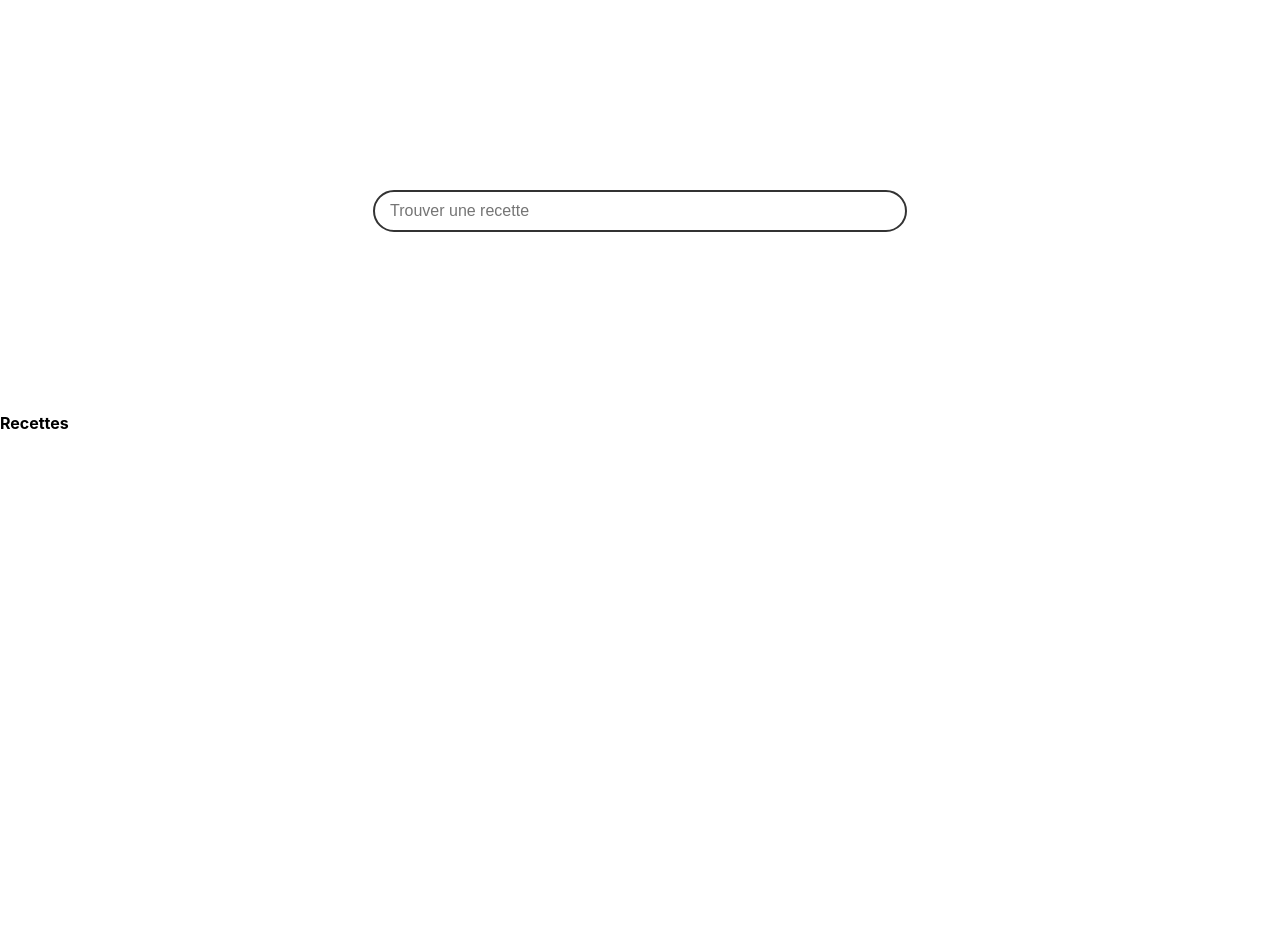
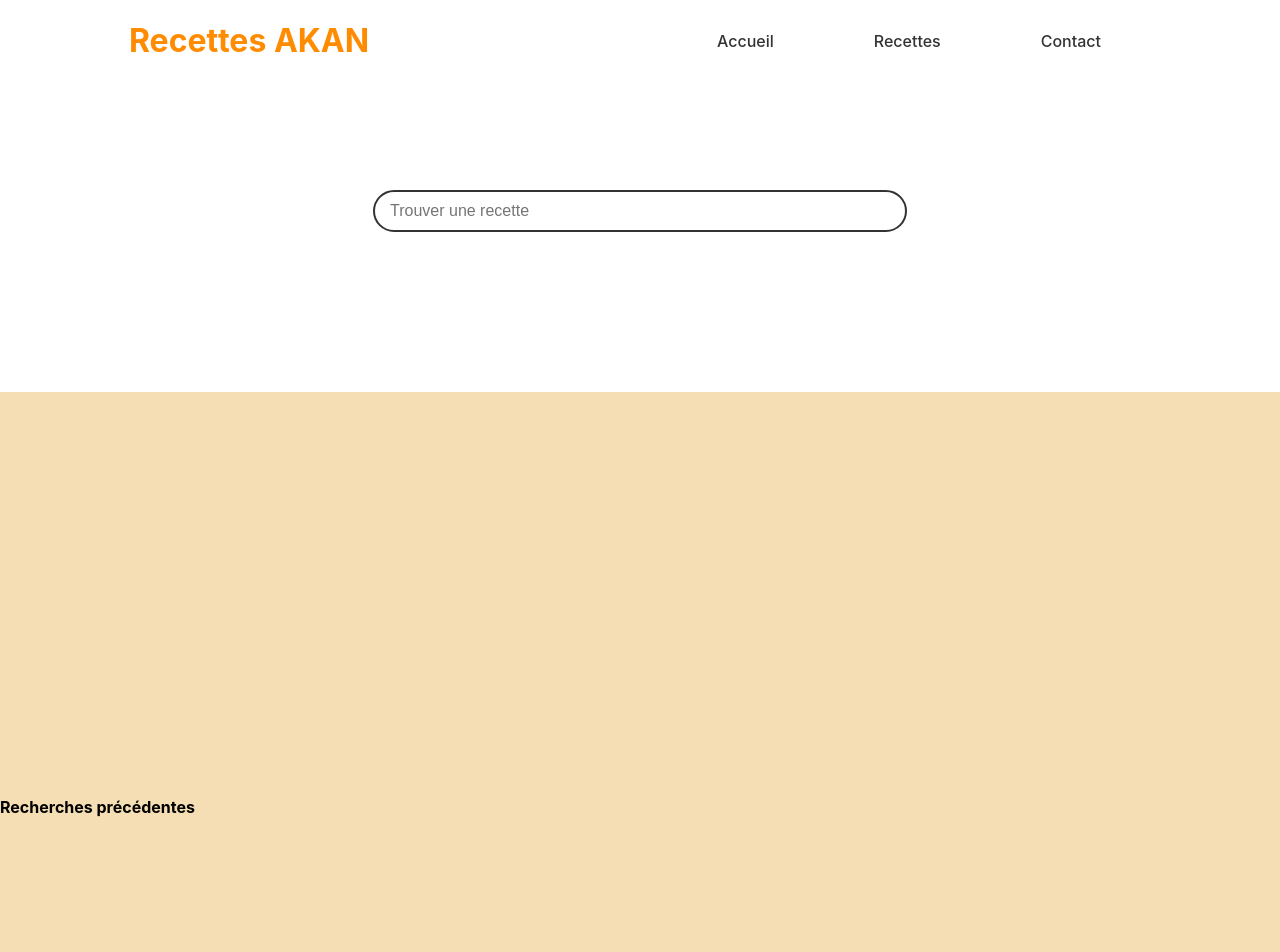
Before and after one commit to Offado/recipe-website, a React (Create React App) app: page /Recipes/Recipe in a window 1280 px wide. Shown: the top 952 px of the page. Before the commit the page ends 800 px from the top, so only its background shows below. Built offline with nearby package versions, Linux system fonts and the light colour scheme.

Commit message:
recipe-website

```diff
--- a/src/App.css
+++ b/src/App.css
@@ -1,38 +1,3 @@
 .App {
   background: white;
 }
-
-.App-logo {
-  height: 40vmin;
-  pointer-events: none;
-}
-
-@media (prefers-reduced-motion: no-preference) {
-  .App-logo {
-    animation: App-logo-spin infinite 20s linear;
-  }
-}
-
-.App-header {
-  background-color: #282c34;
-  min-height: 100vh;
-  display: flex;
-  flex-direction: column;
-  align-items: center;
-  justify-content: center;
-  font-size: calc(10px + 2vmin);
-  color: white;
-}
-
-.App-link {
-  color: #61dafb;
-}
-
-@keyframes App-logo-spin {
-  from {
-    transform: rotate(0deg);
-  }
-  to {
-    transform: rotate(360deg);
-  }
-}
--- a/src/Components/Contact/ContactUs.jsx
+++ b/src/Components/Contact/ContactUs.jsx
@@ -1,9 +1,21 @@
 import React from "react";
 import "./contact.css";
+import Header from "../Header/Header";
+import FooterPage from "../Footer/Footer";
 
 const Contact = () => {
   return (
-    <div>Contact</div>
+    <div>
+      <div className="contact-head">
+        <Header />
+      </div>
+      <section id="contact" className="section-contact">
+        Contact
+      </section>
+      <div className="contact-footer">
+        <FooterPage />
+      </div>
+    </div>
   );
 };
 
--- a/src/Components/Recipes/Recipe.jsx
+++ b/src/Components/Recipes/Recipe.jsx
@@ -1,13 +1,24 @@
 import React from "react";
 import "./recipe.css";
 import Search from "../Search/Search";
-
+import Header from "../Header/Header";
+import FooterPage from "../Footer/Footer";
 
 const Recipe = () => {
   return (
     <div>
-      <Search />
-      <h4>Recettes</h4>
+      <div className="recipe-header">
+        <Header />
+      </div>
+      <div className="recipe-search">
+        <Search />
+        <section id="recipe" className="section-recipe">
+          <h4>Recherches précédentes</h4>
+        </section>
+      </div>
+      <div className="recipe-footer">
+        <FooterPage />
+      </div>
     </div>
   );
 };
--- a/src/Components/Recipes/recipe.css
+++ b/src/Components/Recipes/recipe.css
@@ -0,0 +1,6 @@
+#recipe {
+    background: wheat;
+    padding-top: 24rem;
+    padding-bottom: 24rem;
+    margin-bottom: 1em;
+}
--- a/src/Components/Sections/Section.jsx
+++ b/src/Components/Sections/Section.jsx
@@ -2,6 +2,7 @@ import React from "react";
 import "./section.css";
 import { TypeAnimation } from "react-type-animation";
 import Image from "../CustomImage/Image";
+import { useNavigate } from "react-router";
 
 
 const Section = () => {
@@ -17,6 +18,12 @@ const Section = () => {
     "../assets/img8.jpg",
     "../assets/img9.jpg",
   ];
+
+  const navigateSection = useNavigate();
+
+  const handleClick = () => {
+    navigateSection("/Recipes/Recipe")
+  }
 
   return (
     <section id="section" className="hero">
@@ -46,7 +53,7 @@ const Section = () => {
           territoire ivoirien, nous sommes réputés pour le bieukosseu, kédjénou,
           foufou et plein d'autres plats vous attendent.
         </p>
-        <button className="btn btn-primary">Explorez maintenant</button>
+        <button onClick={handleClick} className="btn btn-primary">Explorez maintenant</button>
       </div>
       <div className="col gallery">
         {images.map((src, index) => (
```
Also changed, not shown: src/Components/Home/Home.jsx (added, +19 -0 lines), src/Components/Home/home.css (added).
